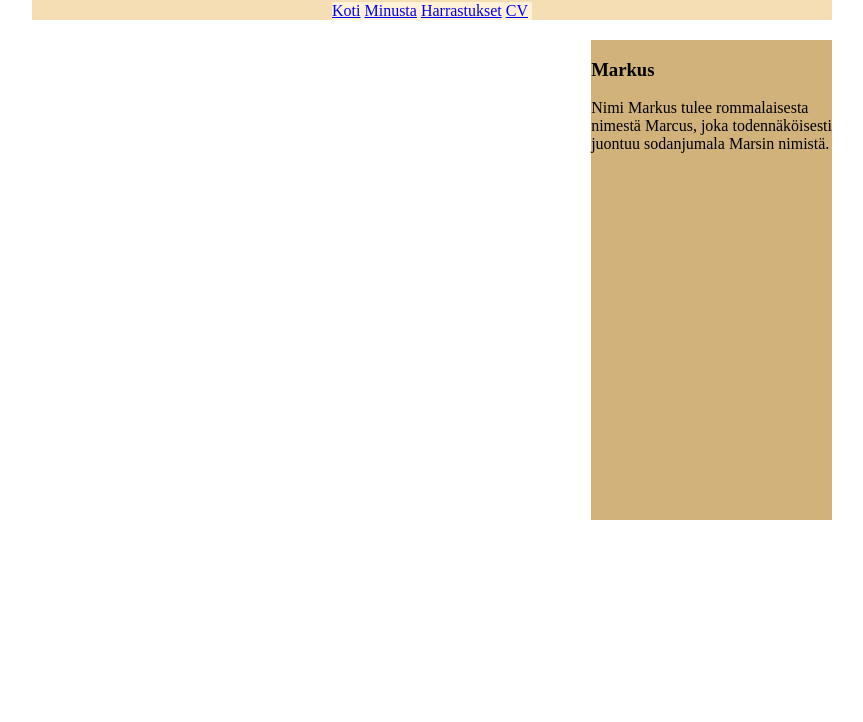
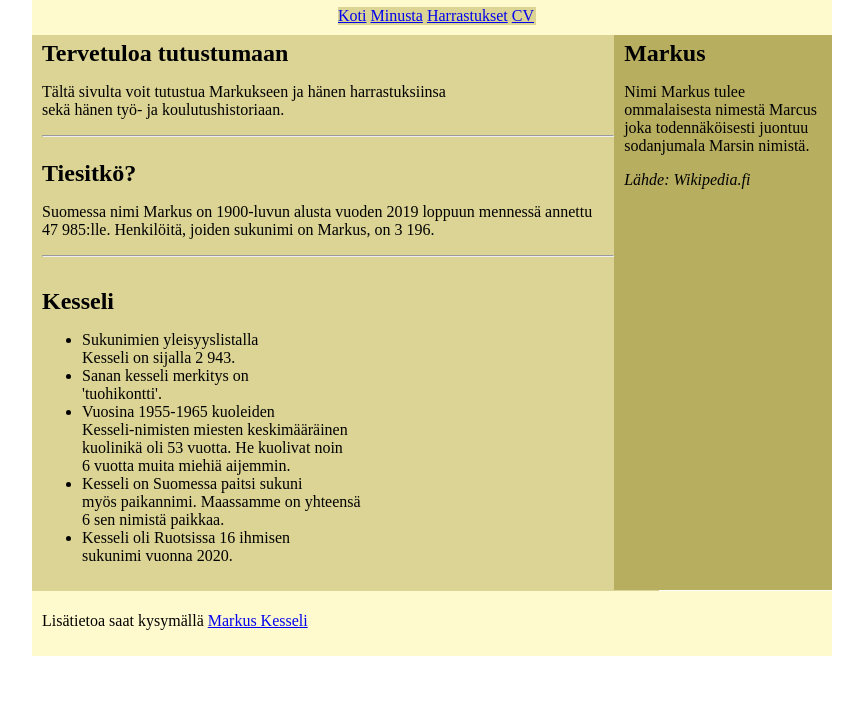
Before and after one commit to Markus-Kesseli/JavaScript, a plain HTML site: page Kotisivu/koti.html in a window 1280 px wide. Shown: the part 78-800 px from the top of the page, without its empty margins (208-1071 px from the left). Drawn offline with Linux system fonts and the light colour scheme.

Commit message:
Kotisivut

```diff
--- a/Kotisivu/koti.css
+++ b/Kotisivu/koti.css
@@ -3,20 +3,42 @@ body
   width: 800px;
   margin: auto;
 }
+header, footer
+{
+  background-color: #FFFACD;
+  padding: 5px 0px 10px 10px;
 
+}
+header > h1
+{
+  color: #B7AE5F;
+}
+nav
+{
+  width: 198px;
+  margin: auto;
+  background-color: #DBD494;
+}
 aside
 {
   float: right;
-  background-color: #D0B27A;
-  height: 480px;
+  background-color: #B7AE5F;
+  height: 540px;
 }
-nav
+section
 {
-  width: 200px;
+  background-color: #DBD494;
+  width: 617px;
+}
+aside, section
+{
+  padding: 5px 0px 10px 10px;
+}
+aside > p
+{
+  padding-right: 15px
+}
+aside, h2
+{
   margin: auto;
-  background-color: #FFF2D9;
 }
-header, footer
-{
-  background-color: #F5DEB3
-}
--- a/Kotisivu/koti.html
+++ b/Kotisivu/koti.html
@@ -17,20 +17,54 @@
       </header>
       <main>
         <aside class="">
-          <h3>Markus</h3>
-          <p>Nimi Markus tulee rommalaisesta <br>
-            nimestä Marcus, joka todennäköisesti <br>
-            juontuu sodanjumala Marsin nimistä.</p>
+          <h2>Markus</h2>
+          <p>Nimi Markus tulee<br>
+            ommalaisesta nimestä Marcus<br>
+            joka todennäköisesti juontuu<br>
+            sodanjumala Marsin nimistä.</p>
+            <p><i>Lähde: Wikipedia.fi</i></p>
         </aside>
         <article class="">
             <section>
-              <h2></h2>
-            </section>
-        </article>
-      </main>
-      <footer>
+          <h2>Tervetuloa tutustumaan</h2>
+          <p>Tältä sivulta voit tutustua Markukseen ja hänen harrastuksiinsa<br>
+            sekä hänen työ- ja koulutushistoriaan.</p>
+            <hr>
+        </section>
+        <section>
+          <h2>Tiesitkö?</h2>
+          <p>Suomessa nimi Markus on 1900-luvun alusta vuoden 2019 loppuun mennessä annettu<br>
+            47 985:lle. Henkilöitä, joiden sukunimi on Markus, on 3 196.
+            <hr>
+          </p>
+        </section>
+        <section>
+          <article class="">
+            <h2>Kesseli</h2>
+            <p></p>
+            <ul>
+              <li>Sukunimien yleisyyslistalla<br>
+              Kesseli on sijalla 2 943.</li>
 
+              <li>Sanan kesseli merkitys on<br>
+              'tuohikontti'.</li>
 
-      </footer>
-  </body>
+              <li>Vuosina 1955-1965 kuoleiden<br>
+              Kesseli-nimisten miesten keskimääräinen<br>
+              kuolinikä oli 53 vuotta. He kuolivat noin<br>
+              6 vuotta muita miehiä aijemmin.</li>
+              <li>Kesseli on Suomessa paitsi sukuni<br>
+              myös paikannimi. Maassamme on yhteensä<br>
+              6 sen nimistä paikkaa. </li>
+              <li>Kesseli oli Ruotsissa 16 ihmisen <br>
+              sukunimi vuonna 2020.</li>
+            </ul>
+          </article>
+        </section>
+    </article>
+  </main>
+  <footer>
+ <p>Lisätietoa saat kysymällä <a href="mailto=:markus.kesseli@gmail.com">Markus Kesseli</a> </p>
+  </footer>
+</body>
 </html>
```
Also changed, not shown: Kotisivu/CV.html (+8 -3 lines), Kotisivu/harrastukset.html (+20 -15 lines), Kotisivu/minusta.html (+19 -4 lines), Kotisivu/Kuvat/karavaanari.jpg (added), Kotisivu/Kuvat/kissat.jpg (added), 2 other files.
